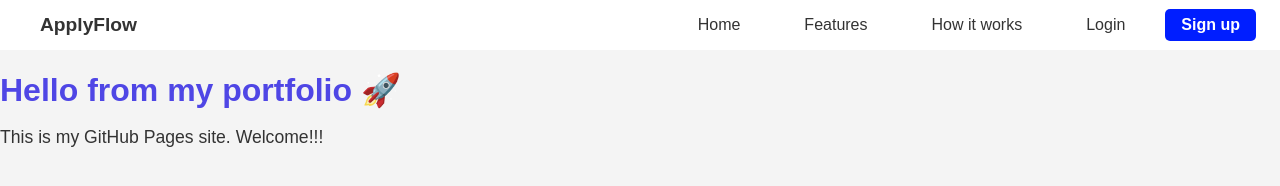
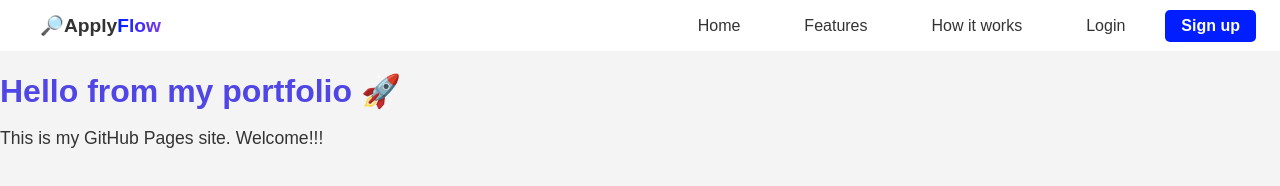
Before and after one commit to natsukimatoba-08/project, a plain HTML site: page index.html in a window 1280 px wide. Drawn offline with Linux system fonts and the light colour scheme.

Commit message:
final update on menu bar

```diff
--- a/index.html
+++ b/index.html
@@ -7,7 +7,7 @@
 </head>
 <body>
     <ul class="navbar">
-     <li class="brand"><a class="ApplyFlow">ApplyFlow</a></li>
+     <li class="brand"><a class="ApplyFlow">🔎Apply<span class="flow">Flow</span></a></li>
 
        <li class="menu">
          <a href="index.html">Home</a>
--- a/style.css
+++ b/style.css
@@ -41,10 +41,23 @@
 }
 
 .ApplyFlow {
-  color: #001eff;
   font-weight: bold;
   font-size: 1.2rem;
-  color: #ffffff;
+  color: #111827; /* Apply color */
+}
+
+.ApplyFlow .flow {
+  color: #001eff; /* Flow color */
+}
+
+.ApplyFlow .flow {
+  background: linear-gradient(90deg, #001eff, #7c3aed);
+  -webkit-background-clip: text;
+  -webkit-text-fill-color: transparent;
+}
+
+.ApplyFlow:hover .flow {
+  color: #000ecb;
 }
 
 ul li a.Signup {
```
